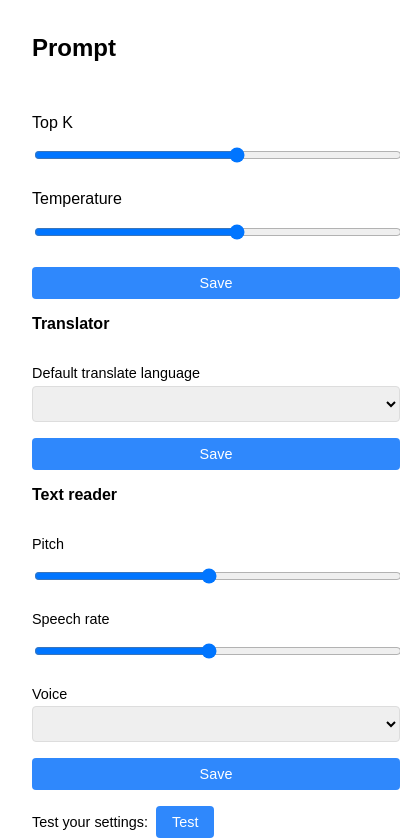
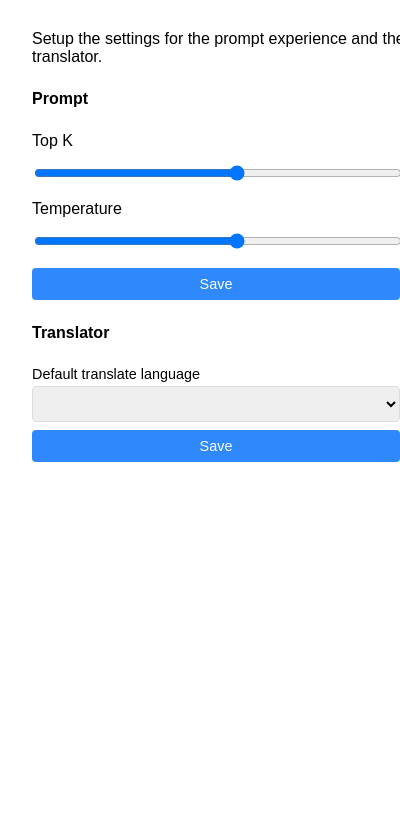
Before and after one commit to JesusRdzT/chrome-ai-challenge, a browser extension: page src/popup/settings.html in a window 400 px wide. Shown: the part 82-920 px from the top of the page. After the commit the page ends 844 px from the top, so only its background shows below. Drawn offline with Linux system fonts and the light colour scheme.

Commit message:
Update: Removing unused settings

```diff
--- a/src/popup/css/settings.css
+++ b/src/popup/css/settings.css
@@ -10,14 +10,14 @@
   .form-container {
     display: flex;
     flex-direction: column;
-    gap: 1rem;
+    gap: 0.5rem;
     margin-right: 2rem;
   }
 
   .form-field {
     display: flex;
     flex-direction: column;
-    gap: 0.3rem;
+    gap: 0.25rem;
   }
 
   .form-label {
--- a/src/popup/global.css
+++ b/src/popup/global.css
@@ -61,6 +61,7 @@ header {
 .section-container {
   display: flex;
   flex-direction: column;
+  margin: 0.5rem 0;
   gap: 1rem;
   width: 100%;
   margin-bottom: 1rem;
--- a/src/popup/settings.html
+++ b/src/popup/settings.html
@@ -12,10 +12,14 @@
         <img src="icons/back.png" alt="Back" class="back-icon">
       </a>
       <h1 class="header-title2">Settings</h1>
+      <div></div>
     </header>
 
-    <section id="translator-settings" class="section-container">
-      <h2>Prompt</h2>
+    <p>
+      Setup the settings for the prompt experience and the translator.
+    </p>
+    <section id="prompt-settings" class="section-container">
+      <h2 class="section-title">Prompt</h2>
       <form id="prompt-settings-form" class="form-container">
         <span id="status" class="status-message"></span>
         <div class="form-field">
@@ -62,6 +66,8 @@
 
     </section>
 
+    <!-- Text reader settings -->
+    <!--
 <section id="reader-settings" class="section-container">
 <h2 class="section-title">Text reader</h2>
 <form id="reader-settings-form" class="form-container">
@@ -108,6 +114,7 @@
 <button id="voice-test" type="button" class="test-button">Test</button>
 </div>
 </section>
+-->
 
     <script src="settings.js" type="text/javascript"></script>
   </body>
--- a/src/popup/settings.js
+++ b/src/popup/settings.js
@@ -79,7 +79,7 @@ async function setupTranslatorSettings() {
     const translatorSettings = Object.fromEntries(new FormData(e.target).entries());
     await chrome.storage.sync.set({ translatorSettings });
 
-    const status = document.getElementById('status');
+    const status = form.querySelector('#status');
     status.textContent = "Settings saved!";
     setTimeout(() => { status.textContent = ''; }, 1000);
   });
@@ -93,7 +93,7 @@ async function setupTranslatorSettings() {
   setSelectOptions(form.elements["targetLanguage"], LANG.map(lang => ({
     value: lang,
     textContent: langNames.of(lang),
-    selected: lang === translatorSettings.targetLanguage
+    selected: lang === translatorSettings?.targetLanguage
   })));
 
   disableForm(form, false);
@@ -122,7 +122,7 @@ async function setupPromptSettings() {
 
 
 window.addEventListener('load', function() {
-  setupReaderSettings();
+  //setupReaderSettings();
   setupTranslatorSettings();
   setupPromptSettings();
 });
```
Lines whose indentation alone changed are shown as unchanged.
